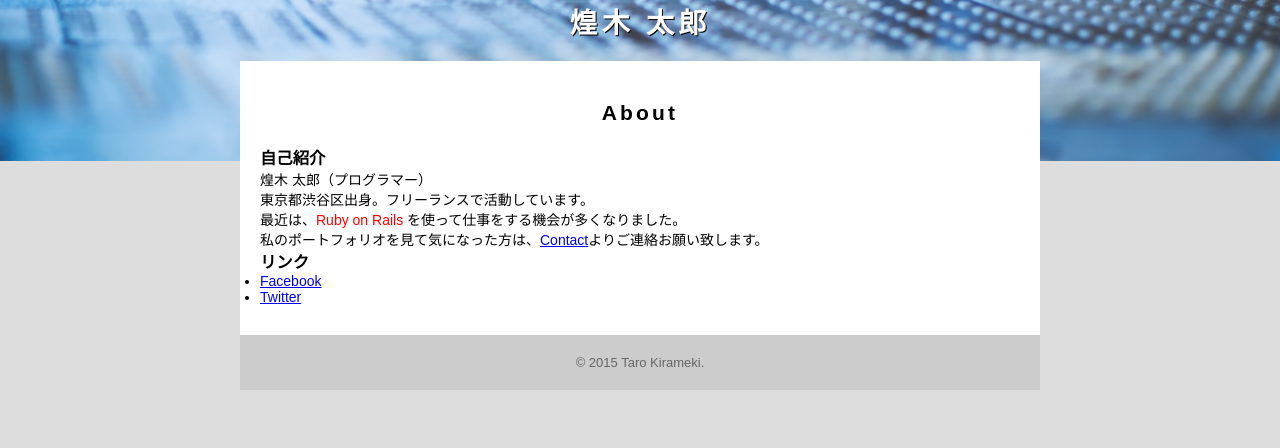
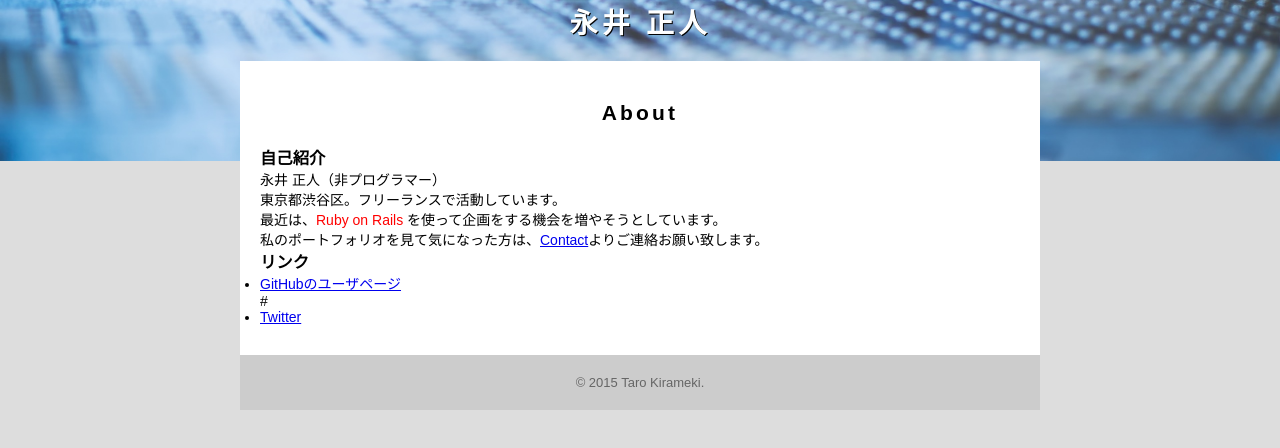
Before and after one commit to sutemn/sutemn.github.io, a plain HTML site: page about.html in a window 1280 px wide. Shown: the part 218-666 px from the top of the page. Drawn offline with Linux system fonts and the light colour scheme.

Commit message:
2nd commit

```diff
--- a/about.html
+++ b/about.html
@@ -2,7 +2,7 @@
 <html lang="ja">
   <head>
     <meta charset="utf-8">
-    <title>煌木 太郎 | About</title>
+    <title>永井 正人 | About</title>
     <link rel="stylesheet" href="about.css">
   </head>
   <body>
@@ -16,21 +16,21 @@
       </nav>
       <div id="logo">
         <img src="profile.jpg" alt="">
-        <h1>煌木 太郎</h1>
+        <h1>永井 正人</h1>
       </div>
     </header>
     <div class="container">
       <section>
         <h2>About</h2>
         <h3>自己紹介</h3>
-        <p>煌木 太郎（プログラマー）</p>
-        <p>東京都渋谷区出身。フリーランスで活動しています。</p>
-        <p>最近は、<span class="red">Ruby on Rails</span> を使って仕事をする機会が多くなりました。</p>
+        <p>永井 正人（非プログラマー）</p>
+        <p>東京都渋谷区。フリーランスで活動しています。</p>
+        <p>最近は、<span class="red">Ruby on Rails</span> を使って企画をする機会を増やそうとしています。</p>
         <p>私のポートフォリオを見て気になった方は、<a href="contact.html">Contact</a>よりご連絡お願い致します。</p>
         <h3>リンク</h3>
         <ul>
-          <li><a href="https://www.facebook.com/tarokirameki" target="_blank">Facebook</a></li>
-          <li><a href="https://twitter.com/tarokirameki" target="_blank">Twitter</a></li>
+          <li><a href="https://github.com/sutemn" target="_blank">GitHubのユーザページ</a></li>
+          # <li><a href="https://twitter.com/tarokirameki" target="_blank">Twitter</a></li>
         </ul>
       </section>
       <footer>
```
